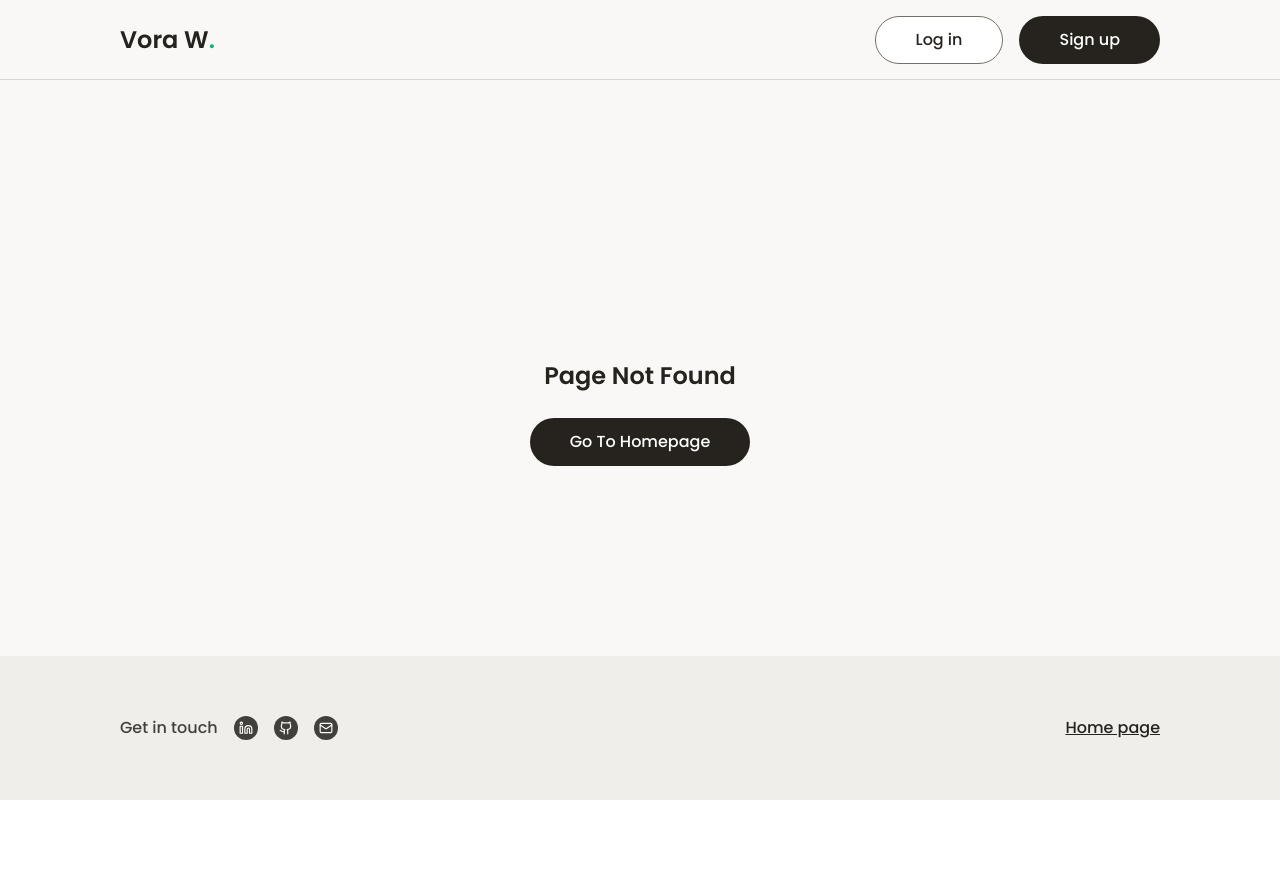
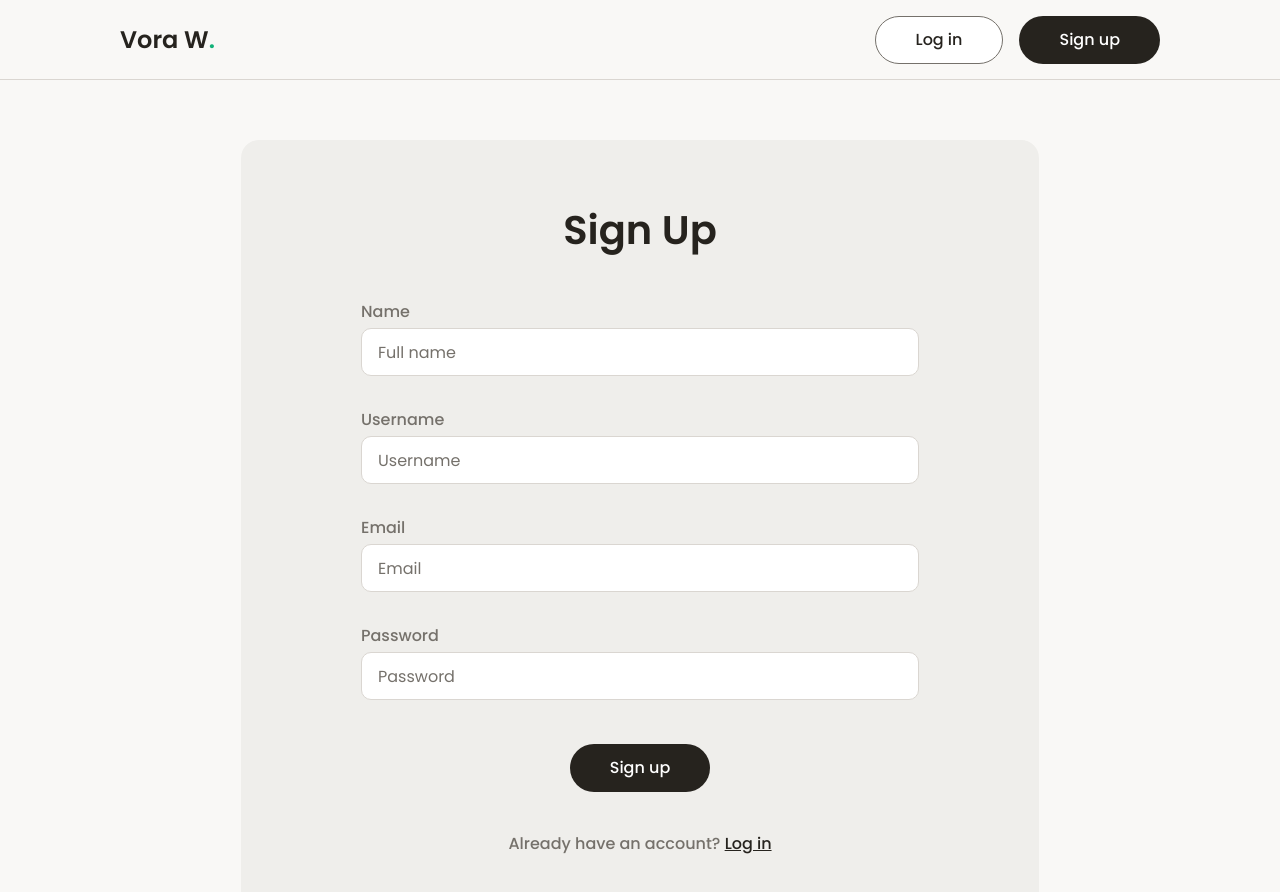
Before and after one commit to Vora-W/voranat-w-labs, a React (Vite) app: page /auth/signup in a window 1280 px wide. Before the commit this address had no page. Shown: the top 892 px of the page. Before the commit the page ends 800 px from the top, so only its background shows below. Built offline with nearby package versions, Linux system fonts and the light colour scheme.

Commit message:
feat: add signup-page component and update routing for user registration; enhance login-alert-dialog and navbar with navigation to signup

```diff
--- a/src/App.jsx
+++ b/src/App.jsx
@@ -3,6 +3,7 @@ import { Toaster } from "./components/ui/sonner";
 import HomePage from "./pages/HomePage";
 import ViewPostPage from "./pages/ViewPostPage";
 import NotFoundPage from "./pages/NotFoundPage";
+import SignUpPage from "./pages/SignUpPage";
 
 function App() {
   return (
@@ -10,6 +11,7 @@ function App() {
       <Routes>
         <Route path="/" element={<HomePage />} />
         <Route path="/post/view/:postId" element={<ViewPostPage />} />
+        <Route path="/auth/signup" element={<SignUpPage />} />
         <Route path="*" element={<NotFoundPage />} />
       </Routes>
       <Toaster position="bottom-right" />
--- a/src/components/LoginAlertDialog.jsx
+++ b/src/components/LoginAlertDialog.jsx
@@ -1,5 +1,7 @@
 import { X } from "lucide-react";
 import { useNavigate } from "react-router-dom";
+import { Link } from "react-router-dom";
+import CustomButton from "./ui/CustomButton";
 import {
   AlertDialog,
   AlertDialogTrigger,
@@ -16,28 +18,25 @@ function LoginAlertDialog({ children, dialogState, setDialogState }) {
   return (
     <AlertDialog open={dialogState} onOpenChange={setDialogState}>
       <AlertDialogTrigger asChild>{children}</AlertDialogTrigger>
-      <AlertDialogContent className="bg-white rounded-md pt-16 pb-6 max-w-[416px] sm:max-w-lg flex flex-col items-center">
-        <AlertDialogTitle className="text-3xl font-semibold pb-2 text-center">
+      <AlertDialogContent className="bg-brown-100 rounded-md pt-16 pb-6 max-w-[343px] md:max-w-lg flex flex-col items-center">
+        <AlertDialogTitle className="text-2xl md:text-4xl text-brown-600 font-semibold pb-2 text-center">
           Create an account to continue
         </AlertDialogTitle>
         {/* Create account button */}
-        <button
-          onClick={() => navigate("/signup")}
-          className="rounded-full text-white bg-foreground hover:bg-muted-foreground transition-colors py-4 text-lg w-52"
-        >
+        <CustomButton onClick={() => navigate("/auth/signup")} variant="dark">
           Create account
-        </button>
-        <AlertDialogDescription className="flex flex-row gap-1 justify-center font-medium text-center pt-2   text-muted-foreground">
+        </CustomButton>
+        <AlertDialogDescription className="flex flex-row gap-1 justify-center font-medium text-center pt-2 text-brown-400">
           Already have an account?
-          <button
-            onClick={() => navigate("/login")}
+          <Link
+            to="/auth/login"
             className="text-foreground hover:text-muted-foreground transition-colors underline font-semibold"
           >
             Log in
-          </button>
+          </Link>
         </AlertDialogDescription>
-        <AlertDialogCancel className="absolute right-4 top-2 sm:top-4 p-1 border-none">
-          <X className="h-6 w-6" />
+        <AlertDialogCancel className="absolute bg-brown-100 right-1 top-1 border-none cursor-pointer hover:bg-brown-200">
+          <X className="h-6 w-6 text-brown-400 hover:text-brown-600" />
         </AlertDialogCancel>
       </AlertDialogContent>
     </AlertDialog>
--- a/src/components/NavBar.jsx
+++ b/src/components/NavBar.jsx
@@ -1,9 +1,11 @@
 import { useState } from "react";
 import { Link } from "react-router-dom";
+import { useNavigate } from "react-router-dom";
 import CustomButton from "./ui/CustomButton";
 
 function NavBar() {
   const [isMenuOpen, setIsMenuOpen] = useState(false);
+  const navigate = useNavigate();
 
   return (
     <div className="relative">
@@ -29,15 +31,24 @@ function NavBar() {
         {/* Desktop Nav Buttons */}
         <div className="hidden md:flex items-center gap-4">
           <CustomButton>Log in</CustomButton>
-          <CustomButton variant="dark">Sign up</CustomButton>
+          <CustomButton
+            variant="dark"
+            onClick={() => navigate("/auth/signup")}>
+            Sign up
+          </CustomButton>
         </div>
       </nav>
 
       {/* Mobile Menu Dropdown */}
       {isMenuOpen && (
-        <div className="absolute top-12 left-0 w-full bg-brown-100 px-6 py-10 flex flex-col gap-6 md:hidden">
+        <div className="absolute top-12 left-0 w-full bg-brown-100 px-6 py-10 flex flex-col gap-6 shadow-lg md:hidden">
           <CustomButton fullWidth>Log in</CustomButton>
-          <CustomButton variant="dark" fullWidth>Sign up</CustomButton>
+          <CustomButton
+            variant="dark"
+            fullWidth
+            onClick={() => navigate("/auth/signup")}>
+            Sign up
+          </CustomButton>
         </div>
       )}
     </div>
--- a/src/components/ui/samplesonner.jsx
+++ /dev/null
@@ -1,39 +0,0 @@
-import {
-  CircleCheckIcon,
-  InfoIcon,
-  Loader2Icon,
-  OctagonXIcon,
-  TriangleAlertIcon,
-} from "lucide-react"
-import { useTheme } from "next-themes"
-import { Toaster as Sonner } from "sonner";
-
-const Toaster = ({
-  ...props
-}) => {
-  const { theme = "system" } = useTheme()
-
-  return (
-    <Sonner
-      theme={theme}
-      className="toaster group"
-      icons={{
-        success: <CircleCheckIcon className="size-4" />,
-        info: <InfoIcon className="size-4" />,
-        warning: <TriangleAlertIcon className="size-4" />,
-        error: <OctagonXIcon className="size-4" />,
-        loading: <Loader2Icon className="size-4 animate-spin" />,
-      }}
-      style={
-        {
-          "--normal-bg": "var(--popover)",
-          "--normal-text": "var(--popover-foreground)",
-          "--normal-border": "var(--border)",
-          "--border-radius": "var(--radius)"
-        }
-      }
-      {...props} />
-  );
-}
-
-export { Toaster }
--- /dev/null
+++ b/src/pages/SignUpPage.jsx
@@ -0,0 +1,88 @@
+import NavBar from "../components/NavBar";
+import CustomButton from "../components/ui/CustomButton";
+import { Link } from "react-router-dom";
+
+function SignUpPage() {
+  return (
+    <div className="min-h-screen flex flex-col">
+      <NavBar />
+
+      <main className="bg-brown-100 w-full flex items-center justify-center pt-10 pb-20 md:pt-15 md:pb-30">
+        <div className="w-[344px] h-full rounded-2xl pt-10 pr-4 pb-10 pl-4 gap-6 flex flex-col justify-between mx-auto
+                        md:w-[798px] md:pt-15 md:pr-30 md:pb-15 md:pl-30 md:gap-10
+                        bg-brown-200">
+          <header className="flex flex-col items-center gap-6 text-center">
+            <h2 className="text-headline-2 text-brown-600">Sign Up</h2>
+          </header>
+          <form className="flex flex-col gap-6 md:gap-8">
+            {/* Name Field */}
+            <div className="flex flex-col gap-1">
+              <label htmlFor="name" className="text-body-1 text-brown-400">Name</label>
+              <input
+                type="text"
+                id="name"
+                placeholder="Full name"
+                className="w-full h-12 p-3 md:p-4 rounded-lg border border-brown-300 bg-white text-brown-800 placeholder-brown-400 focus:outline-none focus:border-brown-500"
+              />
+            </div>
+
+            {/* Username Field */}
+            <div className="flex flex-col gap-1">
+              <label htmlFor="username" className="text-body-1 text-brown-400">Username</label>
+              <input
+                type="text"
+                id="username"
+                placeholder="Username"
+                className="w-full h-12 p-3 md:p-4 rounded-lg border border-brown-300 bg-white text-brown-800 placeholder-brown-400 focus:outline-none focus:border-brown-500"
+              />
+            </div>
+
+            {/* Email Field */}
+            <div className="flex flex-col gap-1">
+              <label htmlFor="email" className="text-body-1 text-brown-400">Email</label>
+              <input
+                type="email"
+                id="email"
+                placeholder="Email"
+                className="w-full h-12 p-3 md:p-4 rounded-lg border border-brown-300 bg-white text-brown-800 placeholder-brown-400 focus:outline-none focus:border-brown-500"
+              />
+            </div>
+
+            {/* Password Field */}
+            <div className="flex flex-col gap-1">
+              <label htmlFor="password" className="text-body-1 text-brown-400">Password</label>
+              <input
+                type="password"
+                id="password"
+                placeholder="Password"
+                className="w-full p-3 h-12 md:p-4 rounded-lg border border-brown-300 bg-white text-brown-800 placeholder-brown-400 focus:outline-none focus:border-brown-500"
+              />
+            </div>
+
+            {/* Sign Up Button */}
+            <div className="flex justify-center md:pt-3">
+              <CustomButton
+                variant="dark"
+                type="submit"
+              >
+                Sign up
+              </CustomButton>
+            </div>
+
+          </form>
+
+          {/* Login Link */}
+          <div className="text-center">
+            <span className="text-body-1 text-brown-400">Already have an account? </span>
+            <Link to="/auth/login" className="text-body-1 text-brown-600 font-medium underline hover:text-brown-400">
+              Log in
+            </Link>
+          </div>
+        </div>
+      </main>
+
+    </div>
+  );
+}
+
+export default SignUpPage;
```
